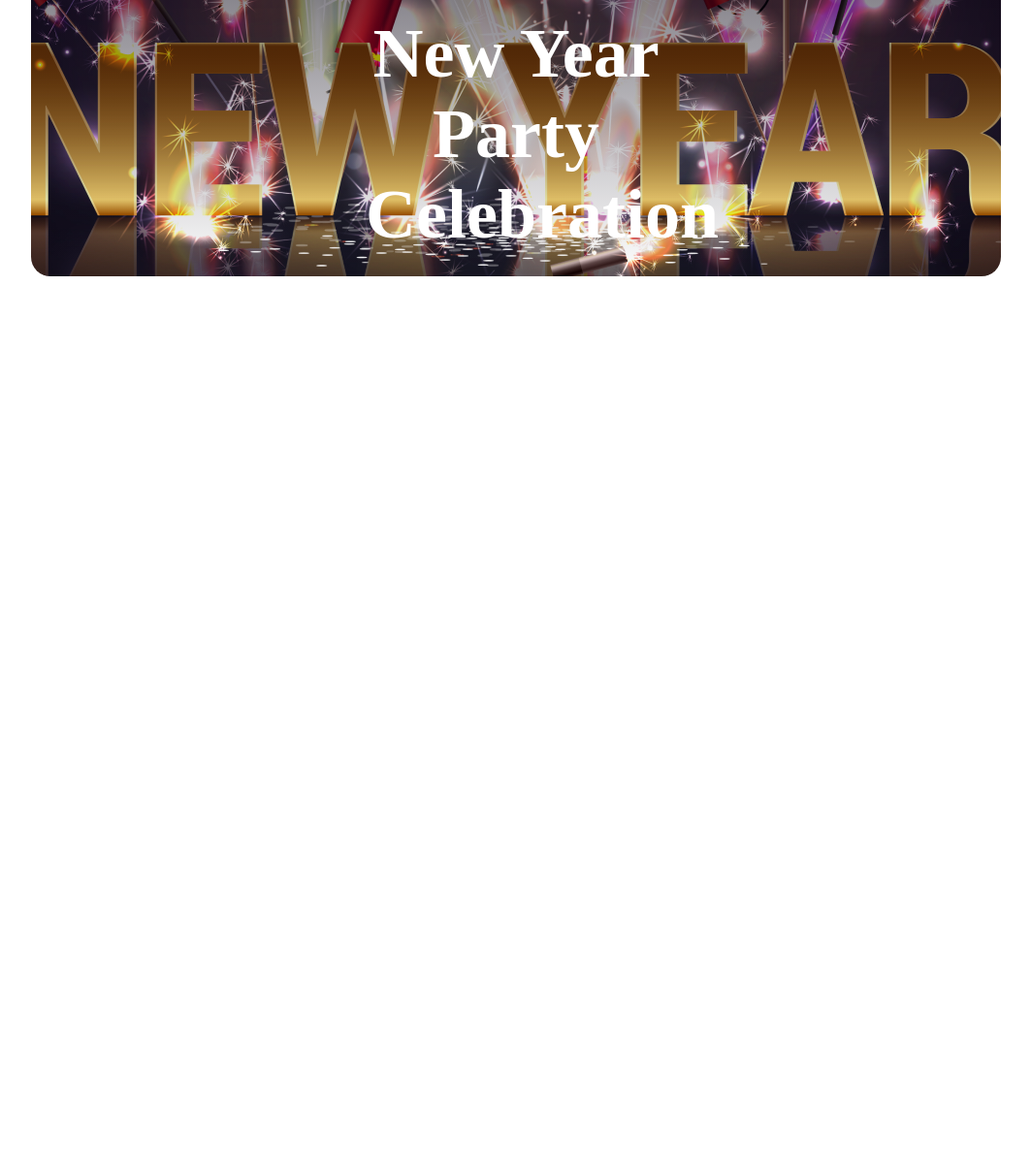
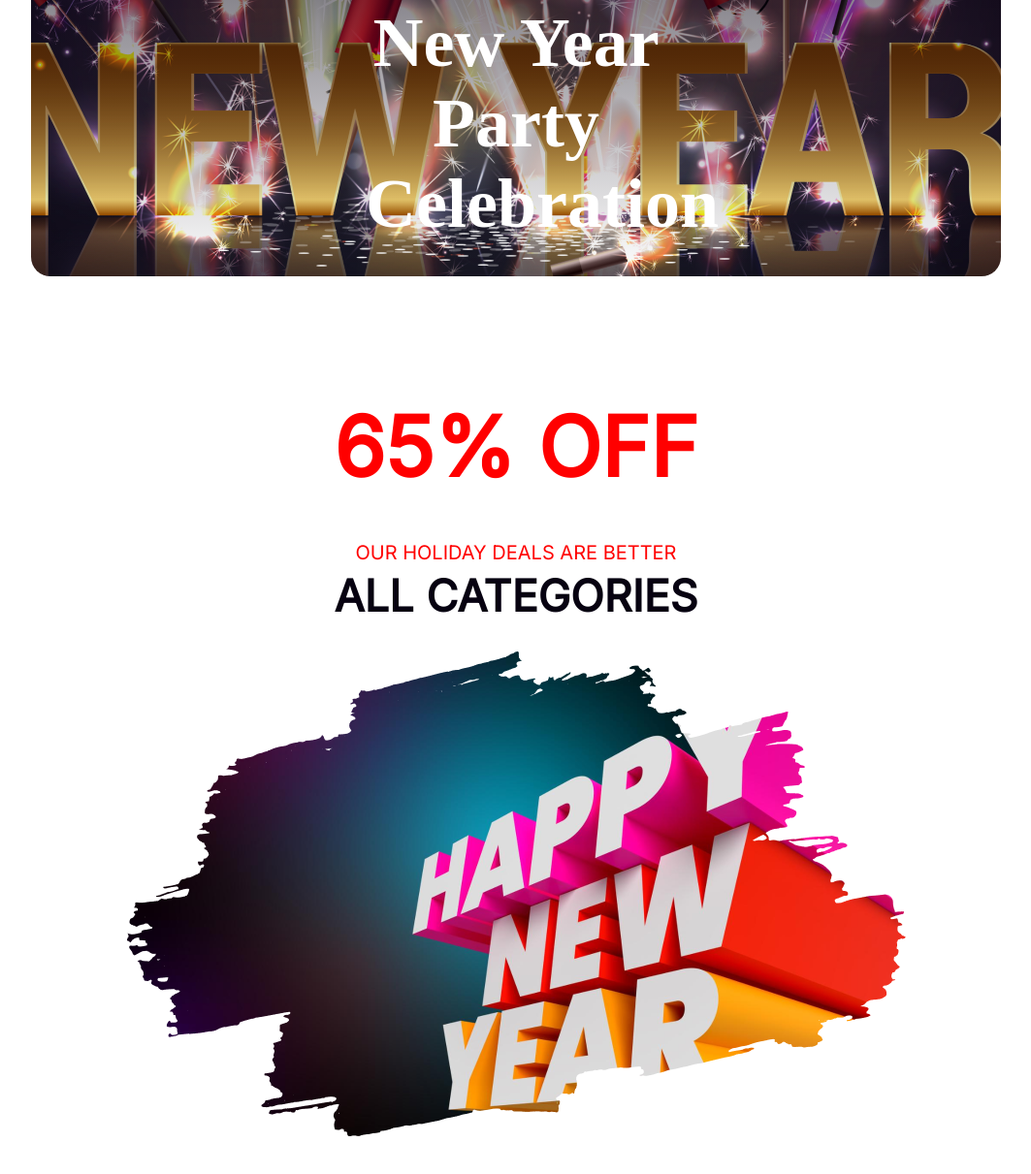
Before and after one commit to tasnimmondoltuba/new-year-portfolio, a plain HTML site: page index.html in a window 1280 px wide. Shown: the part 365-1576 px from the top of the page at 97% size, without its empty margins (108-1171 px from the left). Before the commit the page ends 800 px from the top, so only its background shows below. Drawn offline with Linux system fonts and the light colour scheme.

Commit message:
65% offer section added

```diff
--- a/index.html
+++ b/index.html
@@ -11,15 +11,21 @@
     <!-- header section -->
     <header>
 <div class="bannar">
-    <h4>Happy New Year</h4>
+    <h5>Happy New Year</h5>
     <h2>New Year Party Celebration</h2>
-
 </div>
     </header>
     <!-- header section end -->
     <!-- main section -->
     <main>
-
+<section class="offer-section">
+    <div>
+        <h1>65% OFF</h1>
+    <h6>OUR HOLIDAY DEALS ARE BETTER</h6>
+    <h3>ALL CATEGORIES</h3>
+    <div class="offer-img"><img src="resources/New Year Photo.png" alt="new year picture"></div>
+    </div>
+</section>
     </main>
     <!-- main section end -->
     <!-- footer section -->
--- a/styles/style.css
+++ b/styles/style.css
@@ -1,8 +1,11 @@
 /* overall font-family add */
-  @import url('https://fonts.googleapis.com/css2?family=Inter&display=swap');
+@import url('https://fonts.googleapis.com/css2?family=Inter&display=swap');
+
+
   body{
     height: 100%;
     margin: 0px;
+    font-family: Inter;
   }
 
 /* bannar section style */
@@ -15,12 +18,12 @@
     height: 600px;
     margin: 50px 140px 0px 140px;
 }
-.bannar h4{
+.bannar h5{
     padding: 175px 530px 0px 530px;
     color: #FFF;
     text-align: center;
     font-family: Merriweather;
-    font-size: 32px;
+    font-size: 28px;
     }
 .bannar h2{
     margin: 0px 345px 175px 345px;
@@ -31,3 +34,36 @@
     font-weight: 900;
 }
 /* banner styles end */
+/* 65% off section */
+.offer-section h1{
+    color: #F00;
+text-align: center;
+font-size: 85px;
+font-weight: 700;
+margin-top: 125px;
+margin-bottom: 45px;
+}
+.offer-section h6{
+    margin-top: 0px;
+    margin-bottom: 0px;
+    color: #F00;
+text-align: center;
+font-size: 20px;
+font-weight: 500;
+}
+.offer-section h3{
+   margin-top: 5px;
+    color: #070211;
+text-align: center;
+font-size: 45px;
+font-weight: 700;
+margin-bottom: 30px;
+}
+.offer-img {
+   display: flex;
+   justify-content: center;
+margin-bottom: 120px;
+
+}
+/* 65% off section end */
+/* welcome section styels */
```
